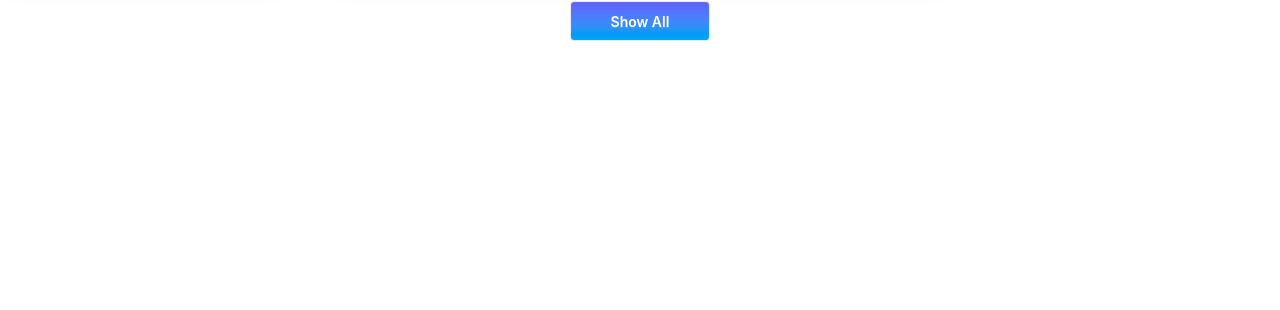
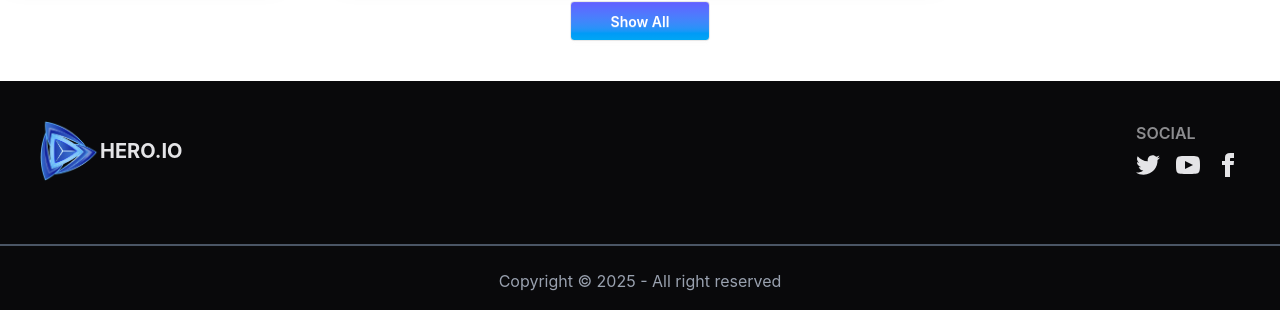
Before and after one commit to Tamim379ta/Play-Store, a React (Vite) app: page / in a window 1280 px wide. Shown: the part 2662-2972 px from the top of the page. Before the commit the page ends 2743 px from the top, so only its background shows below. Built offline with nearby package versions, Linux system fonts and the light colour scheme.

Commit message:
add footer section

```diff
--- /dev/null
+++ b/src/Components/Footer.jsx
@@ -0,0 +1,61 @@
+import React from 'react';
+import FooterImg from '../assets/logo.png'
+
+const Footer = () => {
+  return (
+    <div className='bg-neutral'>
+      <footer className=" flex justify-between container mx-auto sm:footer-horizontal  text-neutral-content p-10">
+        <aside className='flex items-center'>
+           <img
+           className='h-15'
+            src={FooterImg} alt="" />
+          <p className='font-bold text-xl'>HERO.IO </p>
+        </aside>
+        <nav>
+          <h6 className="footer-title">Social</h6>
+          <div className="grid grid-flow-col gap-4">
+            <a>
+              <svg
+                xmlns="http://www.w3.org/2000/svg"
+                width="24"
+                height="24"
+                viewBox="0 0 24 24"
+                className="fill-current">
+                <path
+                  d="M24 4.557c-.883.392-1.832.656-2.828.775 1.017-.609 1.798-1.574 2.165-2.724-.951.564-2.005.974-3.127 1.195-.897-.957-2.178-1.555-3.594-1.555-3.179 0-5.515 2.966-4.797 6.045-4.091-.205-7.719-2.165-10.148-5.144-1.29 2.213-.669 5.108 1.523 6.574-.806-.026-1.566-.247-2.229-.616-.054 2.281 1.581 4.415 3.949 4.89-.693.188-1.452.232-2.224.084.626 1.956 2.444 3.379 4.6 3.419-2.07 1.623-4.678 2.348-7.29 2.04 2.179 1.397 4.768 2.212 7.548 2.212 9.142 0 14.307-7.721 13.995-14.646.962-.695 1.797-1.562 2.457-2.549z"></path>
+              </svg>
+            </a>
+            <a>
+              <svg
+                xmlns="http://www.w3.org/2000/svg"
+                width="24"
+                height="24"
+                viewBox="0 0 24 24"
+                className="fill-current">
+                <path
+                  d="M19.615 3.184c-3.604-.246-11.631-.245-15.23 0-3.897.266-4.356 2.62-4.385 8.816.029 6.185.484 8.549 4.385 8.816 3.6.245 11.626.246 15.23 0 3.897-.266 4.356-2.62 4.385-8.816-.029-6.185-.484-8.549-4.385-8.816zm-10.615 12.816v-8l8 3.993-8 4.007z"></path>
+              </svg>
+            </a>
+            <a>
+              <svg
+                xmlns="http://www.w3.org/2000/svg"
+                width="24"
+                height="24"
+                viewBox="0 0 24 24"
+                className="fill-current">
+                <path
+                  d="M9 8h-3v4h3v12h5v-12h3.642l.358-4h-4v-1.667c0-.955.192-1.333 1.115-1.333h2.885v-5h-3.808c-3.596 0-5.192 1.583-5.192 4.615v3.385z"></path>
+              </svg>
+            </a>
+          </div>
+        </nav>
+      </footer>
+
+      <div className='divider text-gray-400 before:bg-gray-600 after:bg-gray-600'></div>
+
+      <div className='text-center text-gray-400 pb-5'>Copyright © 2025 - All right reserved</div>
+    </div>
+  );
+};
+
+export default Footer;
--- a/src/Components/TrendingApps.jsx
+++ b/src/Components/TrendingApps.jsx
@@ -11,7 +11,7 @@
       <h1 className='text-4xl font-bold text-center'>Trending Apps</h1>
       <p className='text-center mt-2'>Explore All Trending Apps on the Market developed by us</p>
 
-     <div className='grid grid-cols-1 md:grid-cols-3 lg:grid-cols-4 mt-10 gap-10'>
+     <div className='grid grid-cols-1 md:grid-cols-3 lg:grid-cols-4 p-10  md:p-0 mt-10 gap-10'>
       {
         apps.map(app => <AppsCard key={app.id} app={app}/>)
       }
--- a/src/MainLayout/Layout.jsx
+++ b/src/MainLayout/Layout.jsx
@@ -1,6 +1,7 @@
 import React from 'react';
 import Navbar from '../Components/Navbar';
 import { Outlet } from 'react-router';
+import Footer from '../Components/Footer';
 
 const Layout = () => {
   return (
@@ -9,6 +10,8 @@
 
       <Outlet />
 
+      <Footer/>
+
     </div>
   );
 };
```
